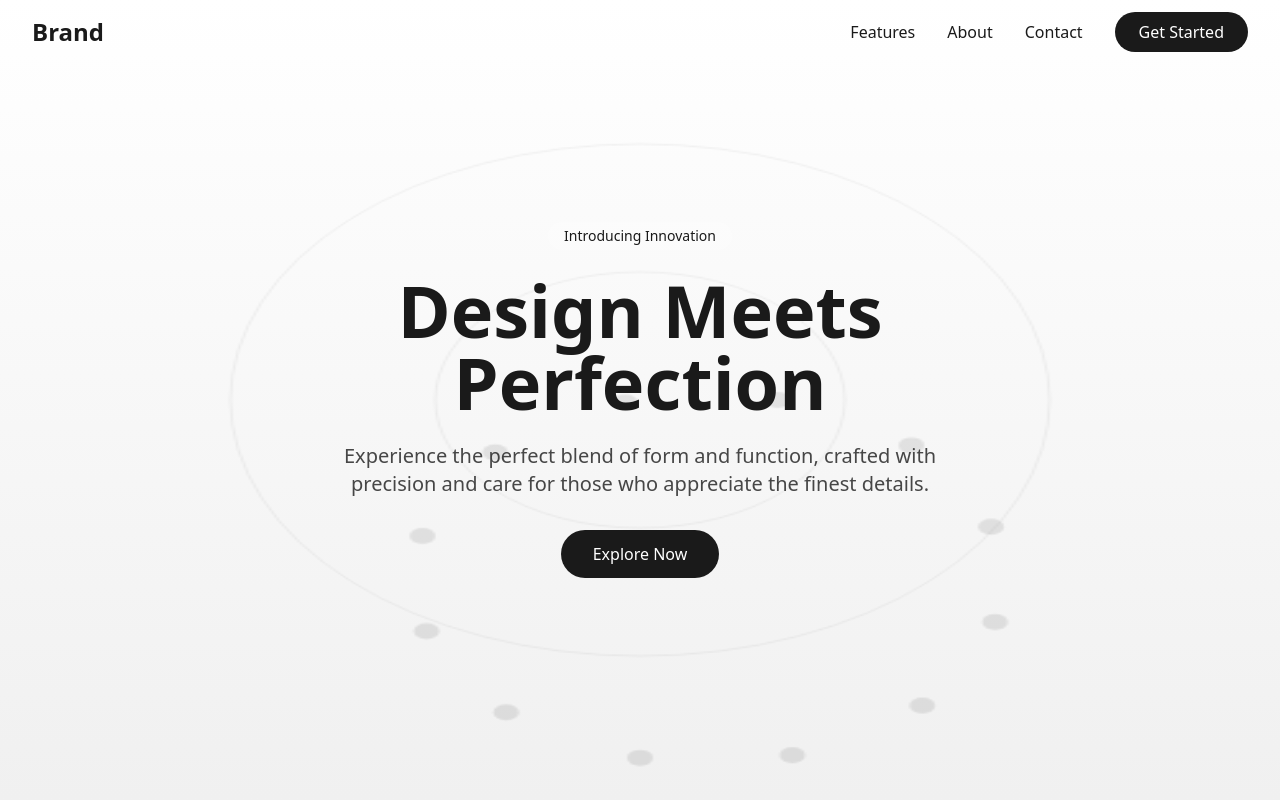
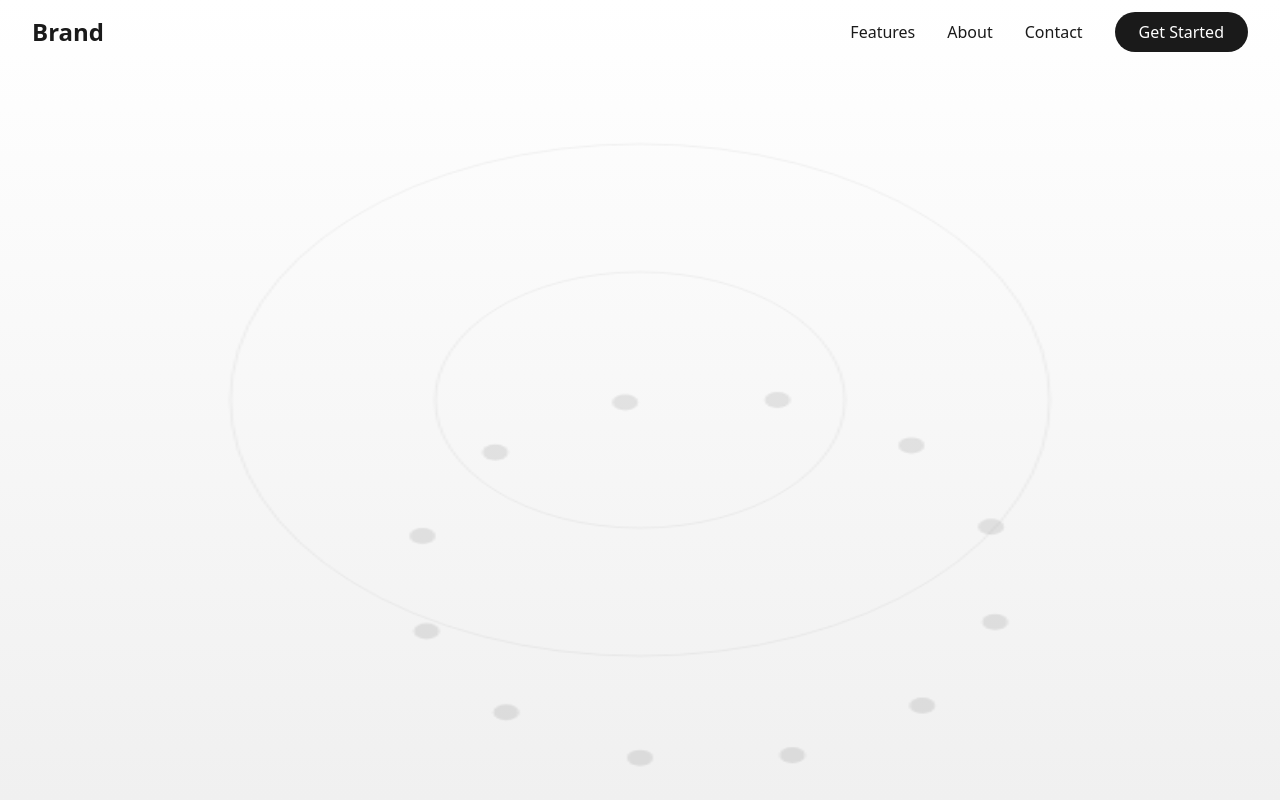
Before and after one commit to ndajiya/ndajiya.github.io, a React (Vite) app: page / in a window 1280 px wide. Built offline with nearby package versions, Linux system fonts and the light colour scheme.

Commit message:
Remove all copy from code
This commit removes all textual content from the codebase, including component text, descriptions, and any other written content.
[skip gpt_engineer]

```diff
--- a/src/components/Hero.tsx
+++ b/src/components/Hero.tsx
@@ -63,23 +63,6 @@ const Hero = () => {
         height={500}
         className="absolute inset-0 w-full h-full opacity-50"
       />
-      <div className="relative z-10 text-center px-4 animate-fade-up">
-        <span className="inline-block px-4 py-1 mb-6 text-sm font-medium bg-white/30 backdrop-blur-sm rounded-full text-primary">
-          Introducing Innovation
-        </span>
-        <h1 className="text-5xl md:text-7xl font-bold mb-6 text-primary">
-          Design Meets
-          <br />
-          Perfection
-        </h1>
-        <p className="text-lg md:text-xl text-primary/80 mb-8 max-w-2xl mx-auto">
-          Experience the perfect blend of form and function, crafted with precision
-          and care for those who appreciate the finest details.
-        </p>
-        <button className="px-8 py-3 rounded-full bg-primary text-white hover:bg-opacity-90 transition-all transform hover:scale-105">
-          Explore Now
-        </button>
-      </div>
     </div>
   );
 };
```
